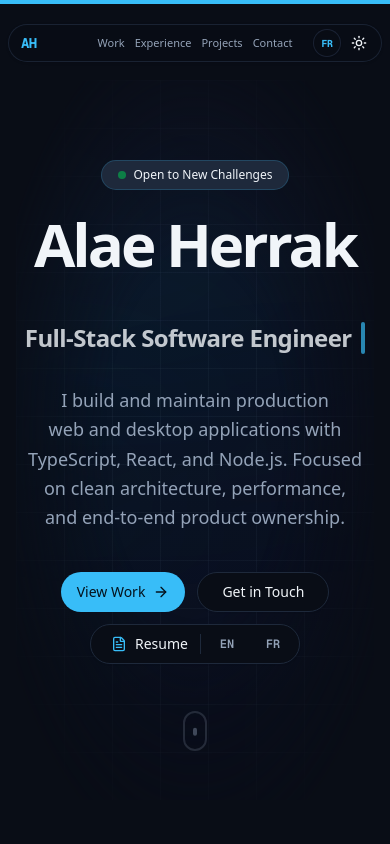
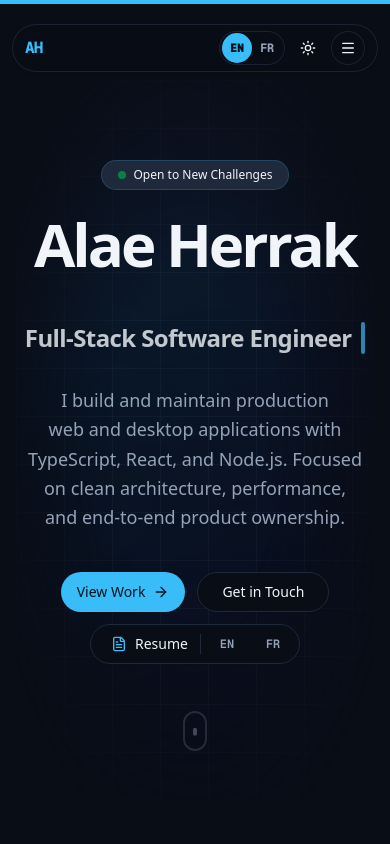
Before and after one commit to alae-herrak/alaeherrak, a Next.js app: page / in a window 390 px wide. Shown: the top 844 px of the page. Built offline with nearby package versions, Linux system fonts and the light colour scheme.

Commit message:
feat(navbar): improve mobile navigation and unify language toggle
- Unify LanguageToggle across mobile and desktop using segmented sliding pill
- Add responsive clean mobile dropdown menu with smooth animations
- Close mobile menu on outside click, navigation, or scroll

```diff
--- a/components/public/language-toggle.tsx
+++ b/components/public/language-toggle.tsx
@@ -10,17 +10,12 @@ interface LanguageToggleProps {
 }
 
 export function LanguageToggle({ className }: LanguageToggleProps) {
-  const { language, setLanguage, toggleLanguage, isMounted } = useLanguage();
+  const { language, setLanguage, isMounted } = useLanguage();
 
   if (!isMounted) {
     return (
       <div className={cn("inline-flex items-center", className)}>
-        {/* Mobile placeholder */}
-        <div className="flex sm:hidden size-7 items-center justify-center rounded-full border border-border/70 bg-secondary/30 font-mono text-[10px] font-semibold text-muted-foreground">
-          EN
-        </div>
-        {/* Desktop placeholder */}
-        <div className="hidden sm:inline-flex h-8.5 items-center rounded-full border border-border/70 bg-secondary/30 p-0.5">
+        <div className="inline-flex h-8.5 items-center rounded-full border border-border/70 bg-secondary/30 p-0.5">
           <span className="inline-flex h-7.5 w-7.5 items-center justify-center font-mono text-xs font-semibold text-muted-foreground">
             EN
           </span>
@@ -34,29 +29,10 @@ export function LanguageToggle({ className }: LanguageToggleProps) {
 
   return (
     <div className={cn("inline-flex items-center", className)}>
-      {/* Mobile version: simple single-click circular button that switches language */}
-      <button
-        type="button"
-        onClick={toggleLanguage}
-        aria-label={
-          language === "en"
-            ? "Passer en français (Switch to French)"
-            : "Switch to English (Passer en anglais)"
-        }
-        className={cn(
-          "flex sm:hidden size-7 shrink-0 items-center justify-center rounded-full border border-border/80 bg-background/90 font-mono text-[10px] font-bold tracking-tight shadow-xs backdrop-blur-xs transition-colors",
-          "hover:border-primary/50 hover:bg-secondary focus-visible:ring-2 focus-visible:ring-primary/40",
-          "text-primary",
-        )}
-      >
-        {language === "en" ? "FR" : "EN"}
-      </button>
-
-      {/* Desktop version: segmented pill with layoutId sliding indicator */}
       <div
         role="group"
         aria-label="Language selection"
-        className="relative hidden sm:inline-flex h-8.5 items-center rounded-full border border-border/80 bg-background/90 p-0.5 shadow-xs backdrop-blur-xs dark:border-border/60 dark:bg-card/80"
+        className="relative inline-flex h-8.5 items-center rounded-full border border-border/80 bg-background/90 p-0.5 shadow-xs backdrop-blur-xs dark:border-border/60 dark:bg-card/80"
       >
         <button
           type="button"
--- a/components/public/navbar.tsx
+++ b/components/public/navbar.tsx
@@ -1,11 +1,12 @@
 "use client";
-import React, { useState } from "react";
+import React, { useState, useEffect, useRef } from "react";
 import { cn } from "@/lib/utils";
 import Link from "next/link";
 import { usePathname } from "next/navigation";
 import { ThemeToggle } from "@/components/theme-toggle";
 import { LanguageToggle } from "@/components/public/language-toggle";
 import { useLanguage } from "@/lib/i18n";
+import { Menu, X } from "lucide-react";
 import {
   motion,
   useScroll,
@@ -19,7 +20,9 @@ export default function Navbar({ className }: { className?: string }) {
   const { t } = useLanguage();
   const { scrollY } = useScroll();
   const [visible, setVisible] = useState(true);
+  const [mobileMenuOpen, setMobileMenuOpen] = useState(false);
   const [hoveredIndex, setHoveredIndex] = useState<number | null>(null);
+  const menuRef = useRef<HTMLDivElement>(null);
 
   const navItems = [
     { name: t.nav.work, link: "/#work" },
@@ -32,10 +35,34 @@ export default function Navbar({ className }: { className?: string }) {
     const previous = scrollY.getPrevious() ?? 0;
     if (latest > previous && latest > 150) {
       setVisible(false);
+      setMobileMenuOpen(false);
     } else {
       setVisible(true);
     }
   });
+
+  // Close dropdown on outside click
+  useEffect(() => {
+    const handleClickOutside = (event: MouseEvent) => {
+      if (menuRef.current && !menuRef.current.contains(event.target as Node)) {
+        setMobileMenuOpen(false);
+      }
+    };
+
+    if (mobileMenuOpen) {
+      document.addEventListener("mousedown", handleClickOutside);
+    }
+    return () => {
+      document.removeEventListener("mousedown", handleClickOutside);
+    };
+  }, [mobileMenuOpen]);
+
+  // Track previous pathname during render to reset menu on navigation
+  const [prevPathname, setPrevPathname] = useState(pathname);
+  if (prevPathname !== pathname) {
+    setPrevPathname(pathname);
+    setMobileMenuOpen(false);
+  }
 
   const maxWidth = useTransform(scrollY, [0, 100], ["1152px", "640px"]);
   const topScroll = useTransform(scrollY, [0, 100], ["24px", "12px"]);
@@ -44,6 +71,8 @@ export default function Navbar({ className }: { className?: string }) {
     e: React.MouseEvent<HTMLAnchorElement>,
     href: string,
   ) => {
+    setMobileMenuOpen(false);
+
     if (href === "/") {
       if (pathname === "/") {
         e.preventDefault();
@@ -70,6 +99,7 @@ export default function Navbar({ className }: { className?: string }) {
 
   return (
     <motion.div
+      ref={menuRef}
       initial={{ y: -100, opacity: 0 }}
       animate={{
         y: visible ? 0 : -120,
@@ -81,24 +111,26 @@ export default function Navbar({ className }: { className?: string }) {
         top: topScroll,
       }}
       className={cn(
-        "fixed inset-x-0 z-50 mx-auto w-full px-2 sm:px-4",
+        "fixed inset-x-0 z-50 mx-auto w-full px-3 sm:px-4",
         className,
       )}
     >
-      <nav className="border-border/80 bg-background/80 dark:border-border/60 dark:bg-card/75 relative flex items-center justify-between rounded-full border px-2 py-1 shadow-sm backdrop-blur-md sm:px-6 sm:py-2.5">
-        <div className="flex shrink-0 items-center pl-1 sm:pl-0">
+      <nav className="border-border/80 bg-background/85 dark:border-border/60 dark:bg-card/80 relative flex items-center justify-between rounded-full border px-3 py-1.5 shadow-sm backdrop-blur-md sm:px-6 sm:py-2.5">
+        {/* Left: Brand Initial */}
+        <div className="flex shrink-0 items-center">
           <Link
             href="/"
             onClick={(e) => handleNavClick(e, "/")}
             className="flex items-center"
           >
-            <span className="text-primary font-mono text-sm font-bold tracking-tighter transition-opacity hover:opacity-80 sm:text-lg">
+            <span className="text-primary font-mono text-base font-bold tracking-tighter transition-opacity hover:opacity-80 sm:text-lg">
               AH
             </span>
           </Link>
         </div>
 
-        <div className="absolute left-1/2 flex -translate-x-1/2 items-center gap-0.5 sm:gap-1">
+        {/* Center: Desktop Navigation Links */}
+        <div className="hidden sm:absolute sm:left-1/2 sm:flex sm:-translate-x-1/2 sm:items-center sm:gap-1">
           <AnimatePresence>
             {navItems.map((item, index) => {
               const isActive =
@@ -115,7 +147,7 @@ export default function Navbar({ className }: { className?: string }) {
                   onMouseEnter={() => setHoveredIndex(index)}
                   onMouseLeave={() => setHoveredIndex(null)}
                   className={cn(
-                    "relative px-1 py-1 text-[11px] font-medium transition-colors duration-300 min-[400px]:px-1.5 sm:px-4 sm:py-2 sm:text-sm",
+                    "relative px-4 py-2 text-sm font-medium transition-colors duration-300",
                     isActive
                       ? "text-primary"
                       : "text-muted-foreground hover:text-primary",
@@ -155,11 +187,89 @@ export default function Navbar({ className }: { className?: string }) {
           </AnimatePresence>
         </div>
 
-        <div className="flex shrink-0 items-center gap-1 sm:gap-2">
+        {/* Right side controls: Language toggle, Theme toggle, Mobile Menu button */}
+        <div className="flex shrink-0 items-center gap-1.5 sm:gap-2">
           <LanguageToggle />
-          <ThemeToggle className="size-7 rounded-full sm:size-9" />
+          <ThemeToggle className="size-8.5 rounded-full sm:size-9" />
+
+          {/* Mobile Menu Toggle Button */}
+          <button
+            type="button"
+            onClick={() => setMobileMenuOpen((prev) => !prev)}
+            aria-expanded={mobileMenuOpen}
+            aria-label={mobileMenuOpen ? "Close menu" : "Open menu"}
+            className={cn(
+              "flex sm:hidden size-8.5 items-center justify-center rounded-full border border-border/80 bg-background/90 text-foreground transition-all duration-200 active:scale-95 dark:border-border/60 dark:bg-card/80",
+              mobileMenuOpen && "border-primary/50 bg-secondary text-primary",
+            )}
+          >
+            <AnimatePresence mode="wait" initial={false}>
+              {mobileMenuOpen ? (
+                <motion.div
+                  key="close"
+                  initial={{ rotate: -90, opacity: 0 }}
+                  animate={{ rotate: 0, opacity: 1 }}
+                  exit={{ rotate: 90, opacity: 0 }}
+                  transition={{ duration: 0.15 }}
+                >
+                  <X className="size-4" />
+                </motion.div>
+              ) : (
+                <motion.div
+                  key="menu"
+                  initial={{ rotate: 90, opacity: 0 }}
+                  animate={{ rotate: 0, opacity: 1 }}
+                  exit={{ rotate: -90, opacity: 0 }}
+                  transition={{ duration: 0.15 }}
+                >
+                  <Menu className="size-4" />
+                </motion.div>
+              )}
+            </AnimatePresence>
+          </button>
         </div>
       </nav>
+
+      {/* Mobile Clean Dropdown Menu */}
+      <AnimatePresence>
+        {mobileMenuOpen && (
+          <motion.div
+            initial={{ opacity: 0, y: -8, scale: 0.98 }}
+            animate={{ opacity: 1, y: 0, scale: 1 }}
+            exit={{ opacity: 0, y: -8, scale: 0.98 }}
+            transition={{ duration: 0.2, ease: "easeOut" }}
+            className="mt-2 flex flex-col gap-1 rounded-2xl border border-border/80 bg-background/95 p-2 shadow-lg backdrop-blur-xl sm:hidden dark:border-border/60 dark:bg-card/95"
+          >
+            {navItems.map((item) => {
+              const isActive =
+                item.link === "/"
+                  ? pathname === "/"
+                  : item.link.startsWith("/#")
+                    ? false
+                    : pathname.startsWith(item.link);
+
+              return (
+                <Link
+                  key={item.link}
+                  href={item.link}
+                  onClick={(e) => handleNavClick(e, item.link)}
+                  className={cn(
+                    "flex items-center justify-between rounded-xl px-4 py-2.5 text-sm font-medium transition-all duration-150 active:scale-[0.99]",
+                    isActive
+                      ? "bg-primary/10 text-primary font-semibold"
+                      : "text-muted-foreground hover:bg-secondary/70 hover:text-foreground",
+                  )}
+                >
+                  <span>{item.name}</span>
+                  {isActive && (
+                    <span className="size-1.5 rounded-full bg-primary" />
+                  )}
+                </Link>
+              );
+            })}
+          </motion.div>
+        )}
+      </AnimatePresence>
     </motion.div>
   );
 }
```
